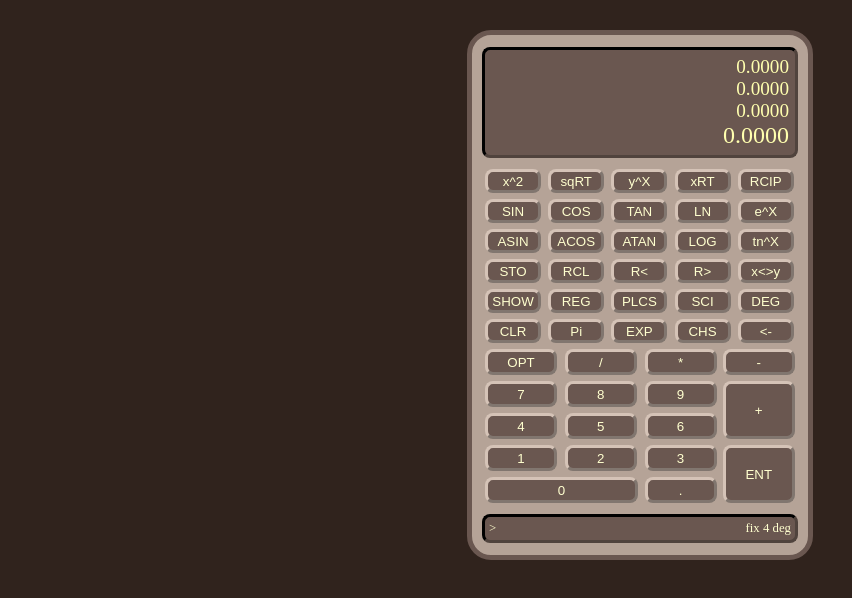
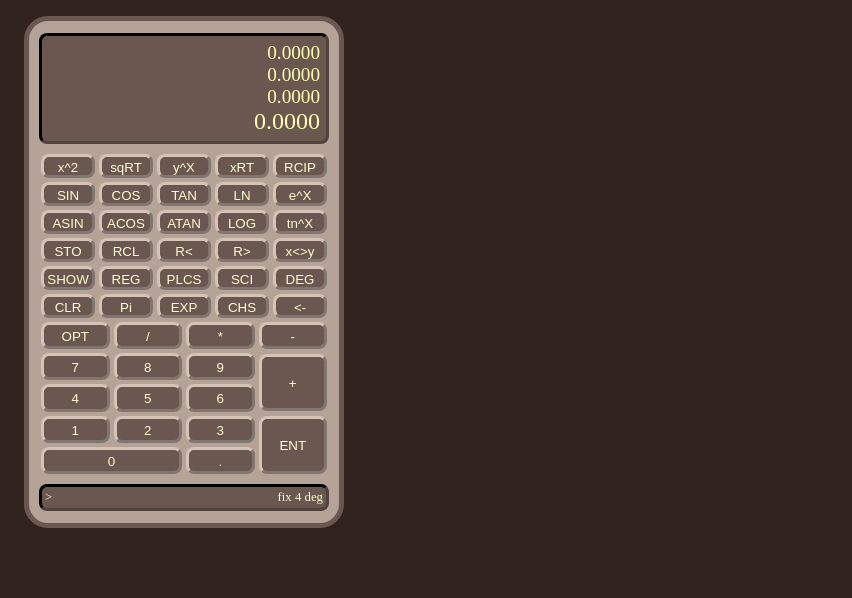
Before and after one commit to doug-101/rpCalc-js, a plain HTML site: page rpjcalc.html in a window 1280 px wide. Shown: the whole page, without its empty margins (0-852 px from the left). Drawn offline with Linux system fonts and the light colour scheme.

Commit message:
css layout fixes and improvements

```diff
--- a/rpjcalc.css
+++ b/rpjcalc.css
@@ -8,26 +8,21 @@
     distributed in the hope that it will be useful, but WITHOUT ANY WARRANTY.
     See <http://www.gnu.org/licenses/> for details.  */
 
+* {
+    box-sizing: border-box;
+}
+
 body {
     background: #30231d;
     color: #ffffcf;
 }
 
-a {
-    color: #8ff;
-    text-decoration: none;
-}
-
-a:hover {
-    text-decoration: underline;
-}
-
 .outerbox {
-    width: 316px;
+    width: 20rem;
     border: 5px solid #6a5750;
     border-radius: 24px;
     padding: 4px 10px;
-    margin: 30px auto;
+    margin: 1rem;
     background: #b5a397;
 }
 
@@ -35,7 +30,7 @@ a:hover {
     border: 3px inset #50433d;
     border-radius: 8px;
     padding: 6px;
-    margin: 8px 0px;
+    margin: 8px 0;
     background: #6a5750;
     color: #ffffaf;
 }
@@ -44,7 +39,7 @@ a:hover {
     border: 3px inset #50433d;
     border-radius: 8px;
     padding: 3px;
-    margin: 8px 0px;
+    margin: 8px 0;
     background: #6a5750;
     font-size: 80%;
 }
@@ -60,7 +55,7 @@ a:hover {
 }
 
 #statusstring {
-    text-align: right;
+    float: right;
 }
 
 sup {
@@ -71,15 +66,23 @@ sup {
 }
 
 table {
-    padding: 0px;
-    margin: 0px;
+    padding: 0;
+    margin: 0;
     border-collapse: collapse;
     width: 100%;
+    table-layout: fixed;
+}
+
+td {
+    padding: 2px;
 }
 
 button {
-    margin: 2px;
-    padding: 0px;
+    margin: 0;
+    padding: 0;
+    padding-top: 2px;
+    width: 100%;
+    vertical-align: middle;
     border: 3px outset #d5c3b7;
     border-radius: 8px;
     background: #6a5750;
@@ -87,23 +90,15 @@ button {
 }
 
 .funcbutton {
-    width: 56px;
-    height: 24px;
+    height: 1.5rem;
 }
 
 .numbutton {
-    width: 72px;
-    height: 26px;
+    height: 1.7rem;
 }
 
 .vdblnumbutton {
-    width: 72px;
-    height: 58px;
-}
-
-.hdblnumbutton {
-    width: 153px;
-    height: 26px;
+    height: 3.6rem;
 }
 
 .modal-background {
@@ -139,6 +134,7 @@ button {
 }
 
 #closebutton {
-    text-align: right;
+    float: right;
     cursor: pointer;
+    font-family:sans-serif;
 }
--- a/rpjcalc.html
+++ b/rpjcalc.html
@@ -14,6 +14,7 @@
 
 <head>
     <meta charset="UTF-8" />
+    <meta name="viewport" content="width=22rem, initial-scale=1.0" />
     <link rel="stylesheet" href="rpjcalc.css" />
     <link rel="icon" href="favicon.png" />
 
@@ -135,31 +136,23 @@
                     onclick="buttonPress(this)">ENT</button></td>
             </tr><tr>
                 <td colspan="2"><button type="button" id="0"
-                    class="hdblnumbutton"
+                    class="numbutton"
                     onclick="buttonPress(this)">0</button></td>
                 <td><button type="button" id="." class="numbutton"
                     onclick="buttonPress(this)">.</button></td>
             </tr>
         </table>
         <div class="innerbox">
-            <table>
-                <tr>
-                    <td>&gt; <span id="entrystring"></span></td>
-                    <td id="statusstring"></td>
-                </tr>
-            </table>
+                    &gt; <span id="entrystring"></span>
+                    <div id="statusstring"></div>
         </div>
     </div>
 
     <div id="optdialog" class="modal-background">
         <div class="modal-box">
             <div class="modal-header">
-                <table>
-                    <tr>
-                        <td>rpjCalc Options</td>
-                        <td id="closebutton">X</td>
-                    </tr>
-                </table>
+                rpjCalc - Options
+                <div id="closebutton">X</div>
             </div>
             <div class="modal-content">
                 <form id="opt" action="">
```
